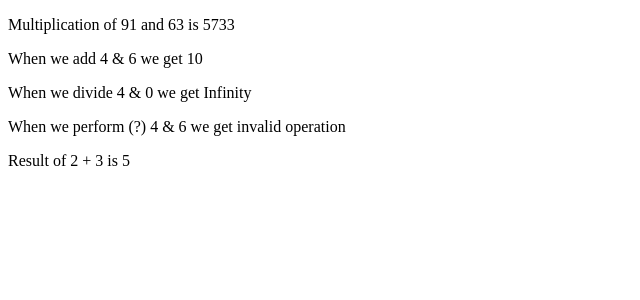
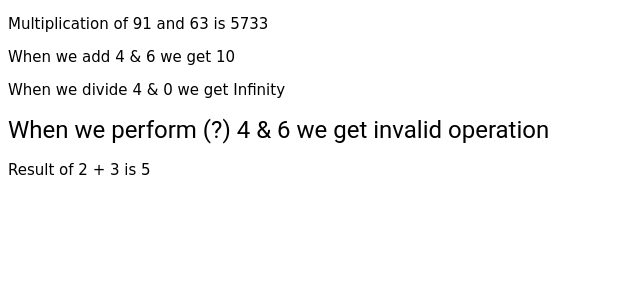
Before and after one commit to Aviral-swa/javascript-client, a React (Create React App) app: page / in a window 1280 px wide. Shown: the top 300 px of the page, without its empty margins (0-640 px from the left). Built offline with nearby package versions, Linux system fonts and the light colour scheme.

Commit message:
feat: setup material UI(#40791)

```diff
--- a/package.json
+++ b/package.json
@@ -3,6 +3,7 @@
   "version": "0.1.0",
   "private": true,
   "dependencies": {
+    "@material-ui/core": "^4.11.2",
     "@testing-library/jest-dom": "^5.11.6",
     "@testing-library/react": "^11.2.2",
     "@testing-library/user-event": "^12.5.0",
--- a/src/App.jsx
+++ b/src/App.jsx
@@ -1,9 +1,13 @@
 import React from 'react';
+import { theme } from './theme';
 import { ChildrenDemo } from './pages';
 
 function App() {
+  const styling = theme();
   return (
-    <ChildrenDemo />
+    <div className={styling.root}>
+      <ChildrenDemo />
+    </div>
   );
 }
 
--- a/src/pages/ChildrenDemo/ChildrenDemo.jsx
+++ b/src/pages/ChildrenDemo/ChildrenDemo.jsx
@@ -1,4 +1,5 @@
 import React from 'react';
+import { Typography } from '@material-ui/core';
 import { Math } from '../../components';
 
 const ChildrenDemo = () => (
@@ -68,7 +69,7 @@ const ChildrenDemo = () => (
     <Math first={4} second={6} operator="?">
       {
         (item) => (
-          <p>
+          <Typography variant="h5">
             When we perform (?)
             {' '}
             {item.first}
@@ -80,7 +81,7 @@ const ChildrenDemo = () => (
             we get
             {' '}
             {item.result}
-          </p>
+          </Typography>
         )
       }
     </Math>
--- a/src/theme.js
+++ b/src/theme.js
@@ -0,0 +1,8 @@
+import { makeStyles } from '@material-ui/core/styles';
+
+export const theme = makeStyles({
+  root: {
+    fontFamily: 'Comic Sans MS',
+    fontSize: '15px',
+  },
+});
```
